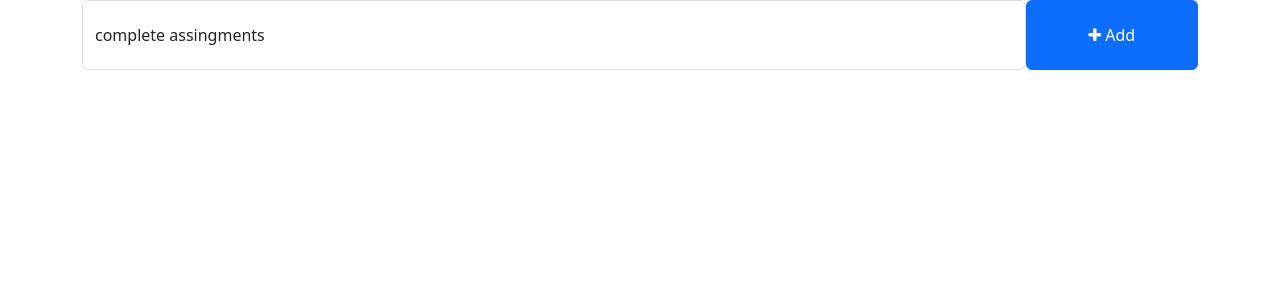
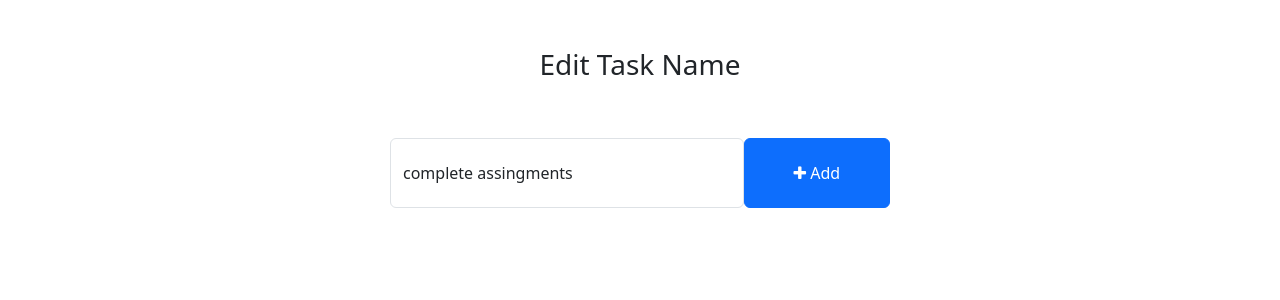
Before and after one commit to Mohtadrao/todo-django, a Django app: page /todo/edit/1 in a window 1280 px wide. Shown: the top 300 px of the page. Run offline with Django 4.2, Linux system fonts and the light colour scheme; data comes from the database, SQL or seed files in the repository; both versions use the stored data as it was after the commit.

Commit message:
Final Commit

```diff
--- a/templates/edit_task.html
+++ b/templates/edit_task.html
@@ -21,10 +21,11 @@
 </head>
 <body>
     <div class="container">
+        <h3 class="pt-5 pb-5 text-center">Edit Task Name</h3>
 <form action="{% url 'edit' task.pk %}" method='POST' >
                     {% csrf_token %}
                     <div class="form-group">
-                        <span style="display: flex;">
+                        <span style="display: flex;width: 500px; margin: auto">
                             <input type="text" name='task' class="form-control" value="{{ task.task }}" placeholder="Add a task">
                             <button class="btn btn-primary" style="width: 200px;"><i class="fa fa-plus"></i> Add</button>
                         </span>
```
Also changed, not shown: db.sqlite3.
